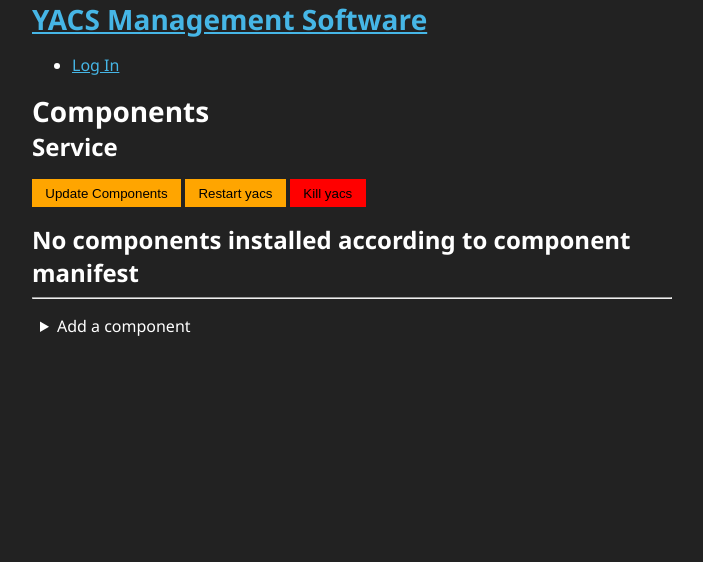
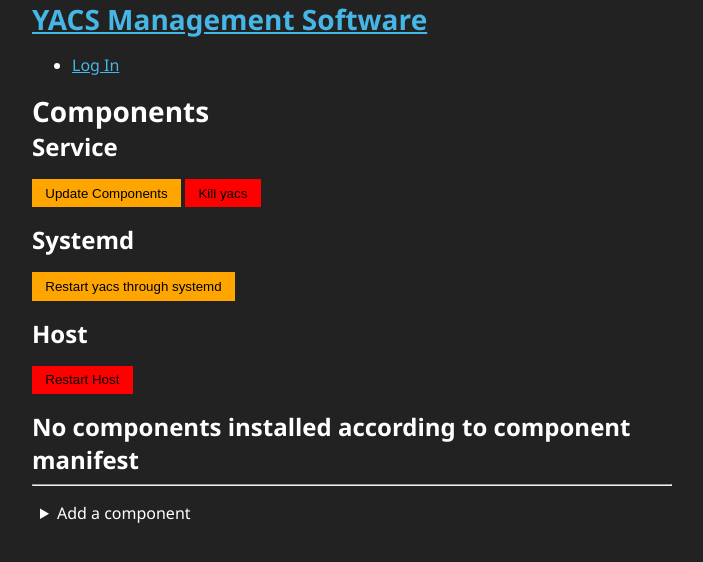
Before and after one commit to xypine/yacs_manager, a Flask app: template templates/components.html in a window 1280 px wide. Shown: the top 562 px of the page, without its empty margins (288-991 px from the left). Run offline with Flask 2, Linux system fonts and the light colour scheme; the template is opened without the code that fills it, so the values that code supplies are empty; parts of the project's set-up code (start-up, migrations or seed data) failed here and were passed over.

Commit message:
add a button to restart the host computer

```diff
--- a/server.py
+++ b/server.py
@@ -9,6 +9,7 @@ import json
 
 import config
 import yacs
+import system
 
 app = Flask(__name__)
 CORS(app)
@@ -111,6 +112,19 @@ def components_kill():
             return make_response(redirect("/components"))
     return make_response(redirect("/auth/login"))
 
+@app.route("/system/restart", methods=['POST'])
+def system_restart():
+    processToken()
+    if g.tokenValid:
+        result = system.restart()
+        if result:
+            flash(f"Reboot requested.", "success")
+            return make_response(redirect("/components"))
+        else:
+            flash("Failed to request a reboot.", "err")
+            return make_response(redirect("/components"))
+    return make_response(redirect("/auth/login"))
+
 @app.route("/auth/login")
 def auth_login():
     processToken()
--- a/templates/components.html
+++ b/templates/components.html
@@ -25,11 +25,23 @@
     <form method="post" action="/components/update">
       <input type="submit" value="Update Components" class="warn" title="Updating components will erase their state.">
     </form>
-    <form method="post" action="/components/restart">
+    <!-- <form method="post" action="/components/restart">
       <input type="submit" value="Restart yacs" class="warn" title="Restarting yacs will erase all component's state.">
-    </form>
+    </form> -->
     <form method="post" action="/components/kill">
       <input type="submit" value="Kill yacs" class="err" title="Killing yacs will kill this management interface as well." onclick="return confirm('Killing yacs will stop this management interface. You won\'t be able to restart it without direct access to the server. Please confirm you want to continue with this action.');">
+    </form>
+  </div>
+  <h2>Systemd</h2>
+  <div class="actions">
+    <form method="post" action="/components/systemd/restart">
+      <input type="submit" value="Restart yacs through systemd" class="warn" title="Restarting yacs will erase all component's state.">
+    </form>
+  </div>
+  <h2>Host</h2>
+  <div class="actions">
+    <form method="post" action="/system/restart">
+      <input type="submit" value="Restart Host" class="err" title="Restarting the host computer might not be possible depending on the permissions yacs has been given." onclick="return confirm('Restarting the computer will stop this management interface until it is started again. If you don\'t have a way to start yacs, this is a really bad idea. Please confirm you want to continue with this action.');">
     </form>
   </div>
   {% if components %}
--- a/yacs.py
+++ b/yacs.py
@@ -70,7 +70,16 @@ def restartComponents():
 def killComponents():
     pname = yacs_exec.split("/")[-1]
     print(f"Killing all processes with the name \"{pname}\" (and any children of those processes)")
-    ps = subprocess.run(["pkill", "-f", pname, "-P"], check=True, capture_output=True)
-    ps2 = subprocess.run(["xargs", "pkill", "-P"], input=ps.stdout, capture_output=True)
-    print("Kill command output: ", ps2.stdout)
+    pid = subprocess.run(["pgrep", "-f", f"{pname}"], capture_output=True)
+    print("pid search command output: ", pid.stdout)
+    print("pid search errors: ", pid.stderr)
+    if pid.returncode != 0:
+        return False
+    pid = pid.stdout.decode("UTF-8").strip()
+    print(f"Killing yacs (pid {pid}) by user command...")
+    ps = subprocess.run(["kill", "-SIGINT", f"-{pid}"], capture_output=True)
+    print("Kill command output: ", ps.stdout)
+    print("Kill command errors: ", ps.stderr)
+    if ps.returncode != 0:
+        return False
     return True
```
Also changed, not shown: system.py (added, +9 -0 lines).
